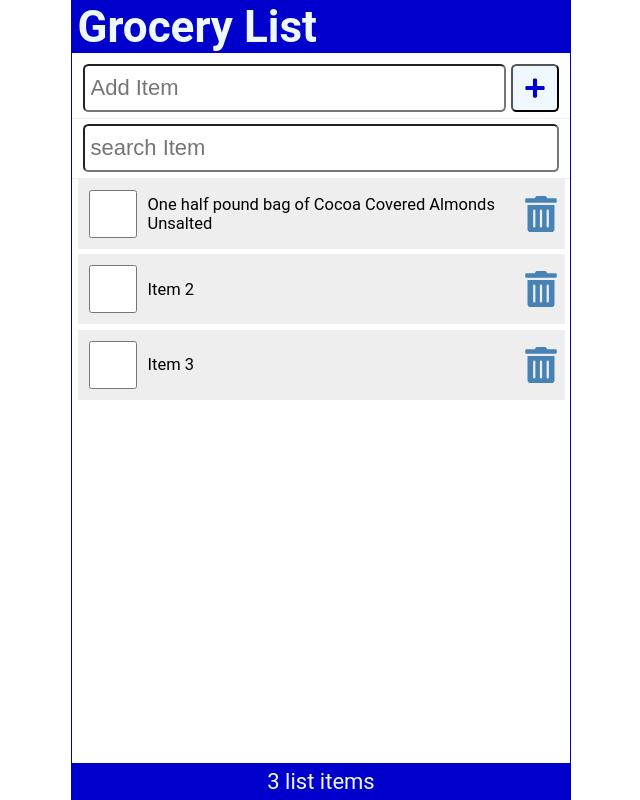
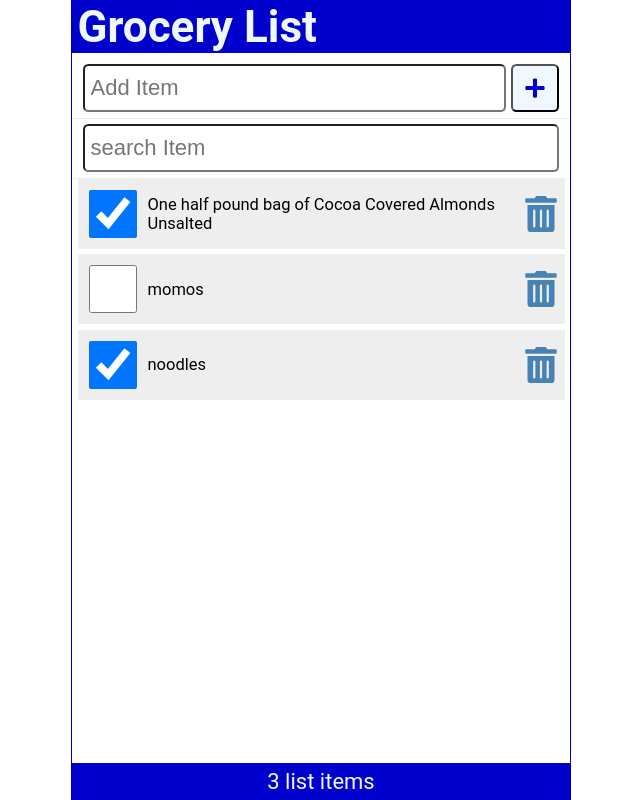
Before and after one commit to divi1501/Grocery-List-App, a React (Create React App) app: page / in a window 1280 px wide. Shown: the whole page, without its empty margins (319-959 px from the left). Built offline with nearby package versions, Linux system fonts and the light colour scheme; data requests are answered from the project's data file.

Commit message:
cruds completed

```diff
--- a/data/db.json
+++ b/data/db.json
@@ -1,19 +1,19 @@
 {
-    "items" : [
+  "items": [
     {
-            "id": 1,
-            "checked": false,
+      "id": "1",
+      "checked": true,
       "item": "One half pound bag of Cocoa Covered Almonds Unsalted"
     },
     {
-            "id": 2,
+      "id": "6",
       "checked": false,
-            "item": "Item 2"
+      "item": "momos"
     },
     {
-            "id": 3,
-            "checked": false,
-            "item": "Item 3"
+      "id": "7",
+      "checked": true,
+      "item": "noodles"
     }
   ]
 }
--- a/src/App.js
+++ b/src/App.js
@@ -5,6 +5,7 @@ import Content from './Content';
 import Footer from './Footer';
 import { useState,useEffect } from 'react';
 import { useRef } from 'react';
+import apiRequest from './apiRequest';
 function App() {
   const API_URL = 'http://localhost:3500/items';
   const inputRef = useRef();
@@ -32,23 +33,51 @@ function App() {
 
   const [search, setSearch] = useState('')
   const [newItem, setNewItem] = useState('');
-const addItem = (item) => {
-  const id = items.length ? items[items.length - 1].id + 1 : 1;
-
-  const myNewItem  = {id , checked:false, item}
+  const addItem = async (item) => {
+  const id = items.length ? parseInt(items[items.length - 1].id) + 1 : 1;
+  const myNewItem  = {id : String(id) , checked:false, item}
   const newList = [...items, myNewItem];
   setItems(newList);
-
+  const postOptions= {
+    method : 'POST',
+    headers: {
+      'Content-Type' : 'application/json',
+    },
+    body : JSON.stringify(myNewItem)
   }
-const handleClick = (id) => {
+  const result = await apiRequest(API_URL, postOptions);
+  if(result) setFetchError(result);
+}
+  const handleClick = async (id) => {
     const listItems = items.map((item) => item.id === id ? { ...item, checked: !item.checked} : item);
     setItems(listItems);
+    const myItem = listItems.filter((item) => item.id === id);
+    const updateOptions = {
+      method : 'PATCH',
+      headers : {
+        'Content-Type' : 'application/json',
+      },
+      body : JSON.stringify({checked: myItem[0].checked})
+    }
+    const reqUrl = `${API_URL}/${id}`;
+
+    const result = await apiRequest(reqUrl, updateOptions);
+    if(result) setFetchError(result);
   }
 
-const handleDelete = (id) => {
+  const handleDelete = async (id) => {
       const listItems = items.filter((item) => item.id !== id);
       setItems(listItems);
 
+      const deleteOption = {
+        method : 'DELETE',
+        headers : {
+          'Content-Type' : 'application/json',
+        },
+      }
+      const reqUrl = `${API_URL}/${id}`;
+      const result = await apiRequest(reqUrl, deleteOption);
+      if(result) setFetchError(result);
   }
 
   const handleSubmit = (e) => {
--- /dev/null
+++ b/src/apiRequest.js
@@ -0,0 +1,12 @@
+const apiRequest = async (url ='', optionsObj=null, errMsg = null ) => {
+    try {
+        const response = await fetch(url,optionsObj);
+        if(!response.ok) throw Error('Please reload the APP');
+    } catch (error) {
+        errMsg = error.message;
+    }finally{
+        return errMsg;
+    }
+}
+
+export default apiRequest;
```
Lines whose indentation alone changed are shown as unchanged.
